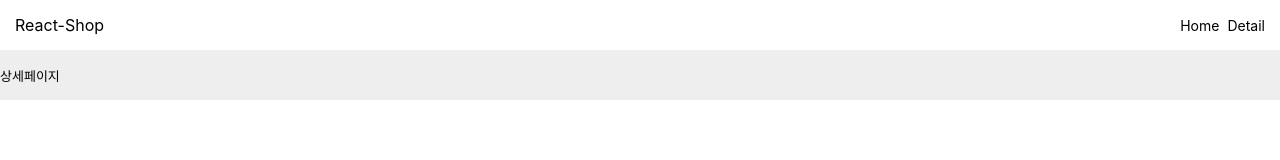
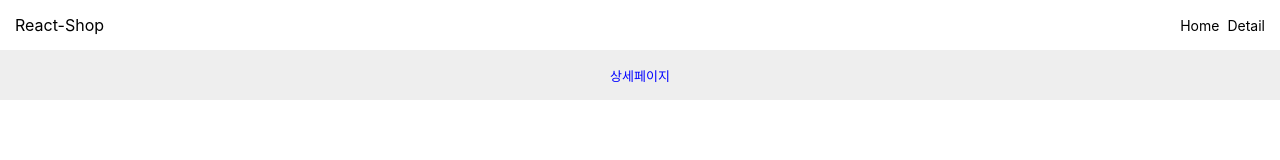
Before and after one commit to swoosh0723/react-shop, a React (Create React App) app: page /#/detail/1 in a window 1280 px wide. Shown: the top 160 px of the page. Built offline with nearby package versions, Linux system fonts and the light colour scheme.

Commit message:
[STUDY-20210214-2] styled components props 사용법

```diff
--- a/src/components/goodsDetail.js
+++ b/src/components/goodsDetail.js
@@ -12,12 +12,13 @@ const Box = styled.div`
 const Title = styled.h4`
   display: flex;
   align-items: center;
-  ustify-content: center;
+  justify-content: center;
   width: 100%;
   height: 100%;
   margin: 0;
   font-size: 13px;
   font-weight: 400;
+  color: ${props => props.titleColor}
 `;
 
 function GoodsDetail(props) {
@@ -32,7 +33,11 @@ function GoodsDetail(props) {
   return (
     <div className="goodsDetail">
       <Box>
-        <Title>상세페이지</Title>
+        <Title
+          titleColor='blue'
+        >
+          상세페이지
+        </Title>
       </Box>
 
       <div className="goodsDetail__thumbnail">
```
